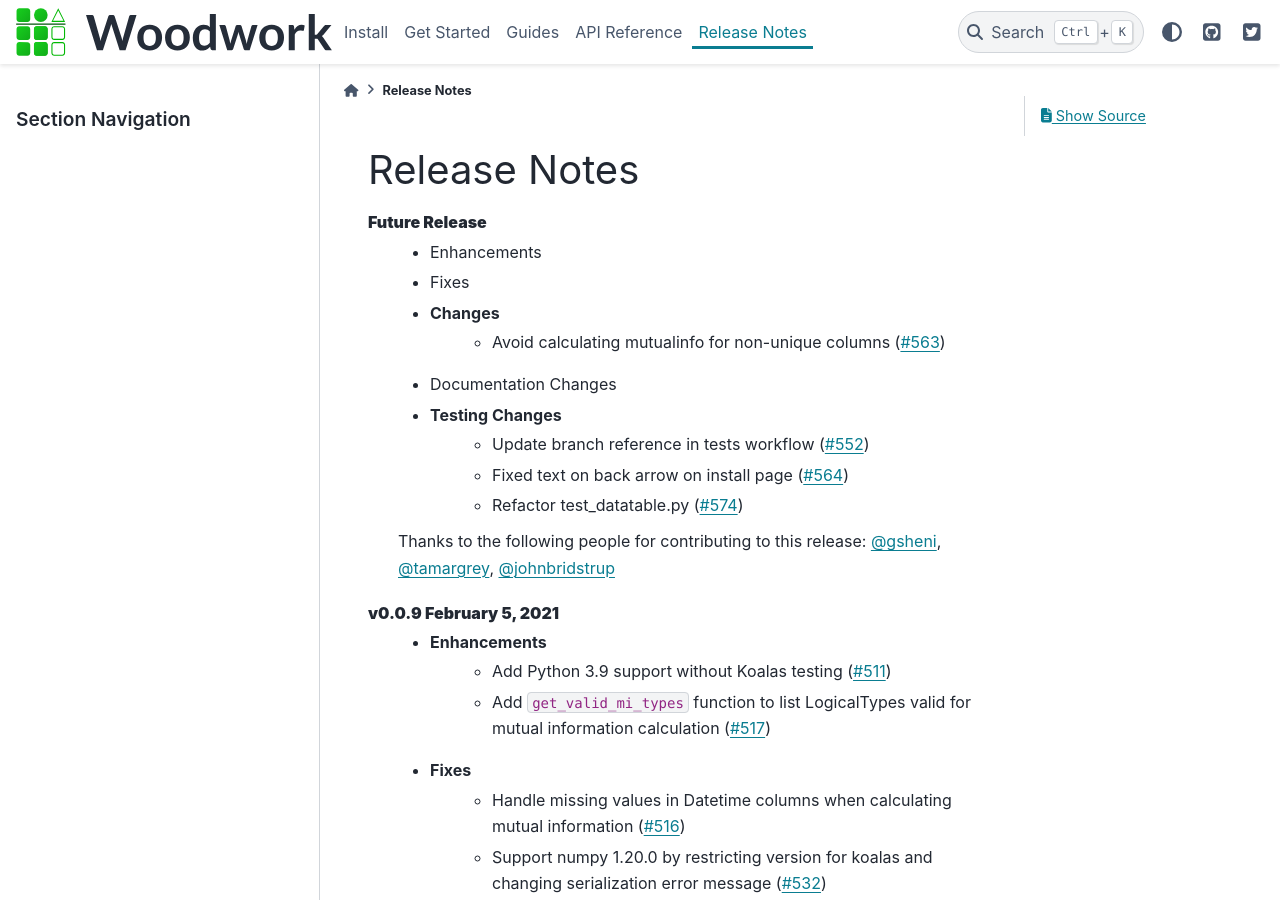
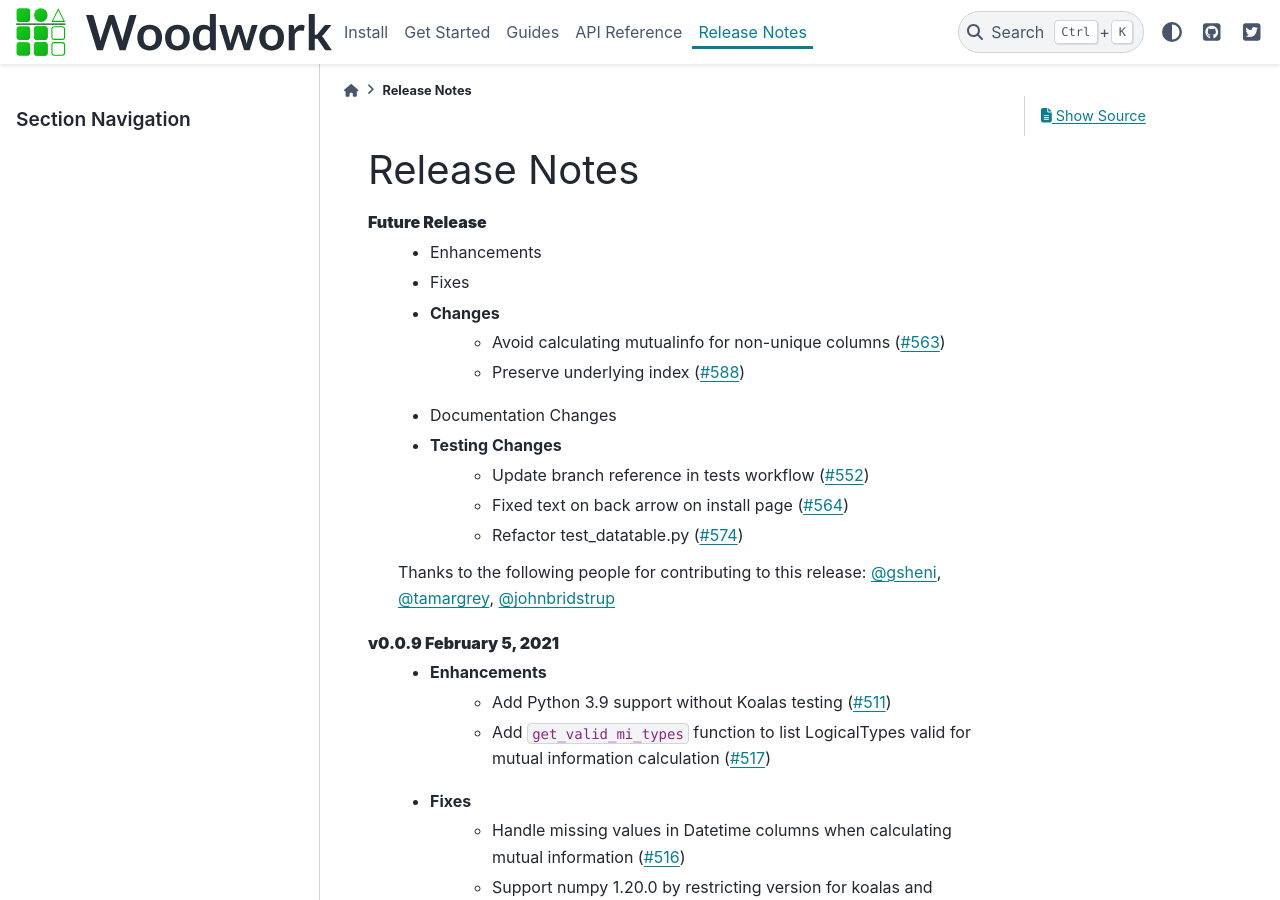
Before and after one commit to alteryx/woodwork, a Sphinx documentation site: the page built from docs/source/release_notes.rst, in a window 1280 px wide and 900 px high. Built offline with Sphinx 7.4.7 and the PyData theme 0.15.4, drawn with Linux system fonts in a browser that asks for light colours; comment, search, counter and statistics services are not loaded.

Commit message:
update release notes

```diff
--- a/docs/source/release_notes.rst
+++ b/docs/source/release_notes.rst
@@ -7,6 +7,7 @@ Release Notes
     * Fixes
     * Changes
         * Avoid calculating mutualinfo for non-unique columns (:pr:`563`)
+        * Preserve underlying index (:pr:`588`)
     * Documentation Changes
     * Testing Changes
         * Update branch reference in tests workflow (:pr:`552`)
```
